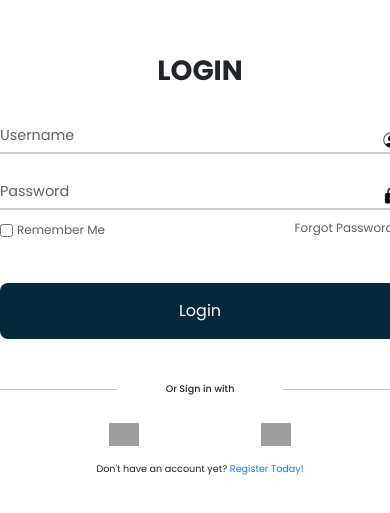
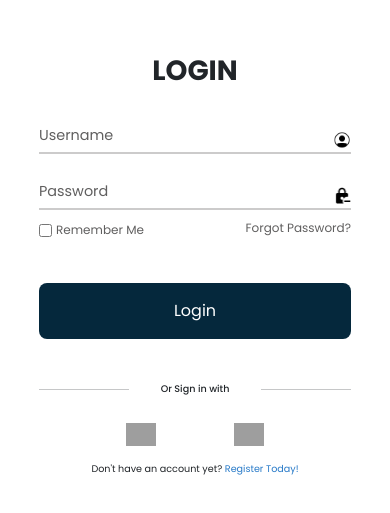
Before and after one commit to IndranilChutia/j4d_react, a React (Create React App) app: page /login in a window 390 px wide. Shown: the part 147-660 px from the top of the page. Built offline with nearby package versions, Linux system fonts and the light colour scheme; grey boxes are pictures that could not be loaded.

Commit message:
login page container bug fix (smaller devices)

```diff
--- a/src/pages/page_styles/login.css
+++ b/src/pages/page_styles/login.css
@@ -97,7 +97,7 @@
         width: 80%;
 
     }
-    .signup-container{
+    .login-container{
         width: 80vw;
     }
 
```
